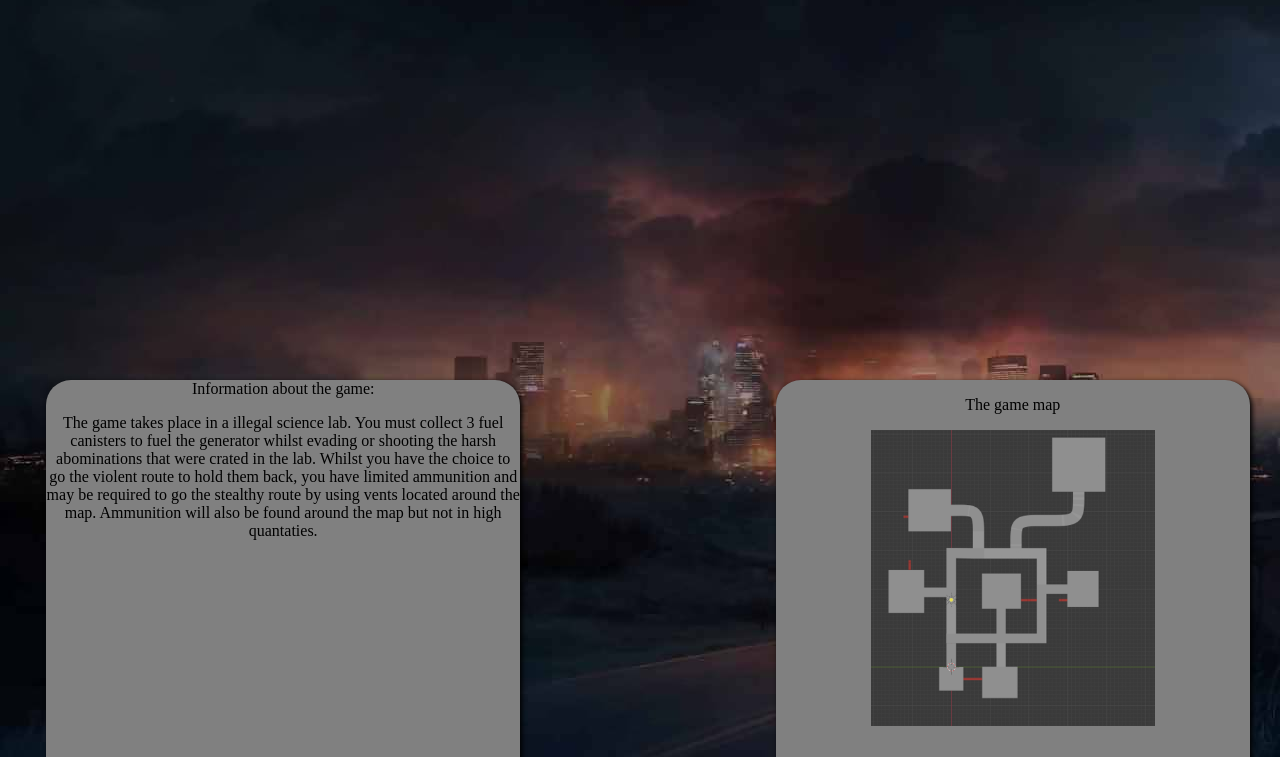
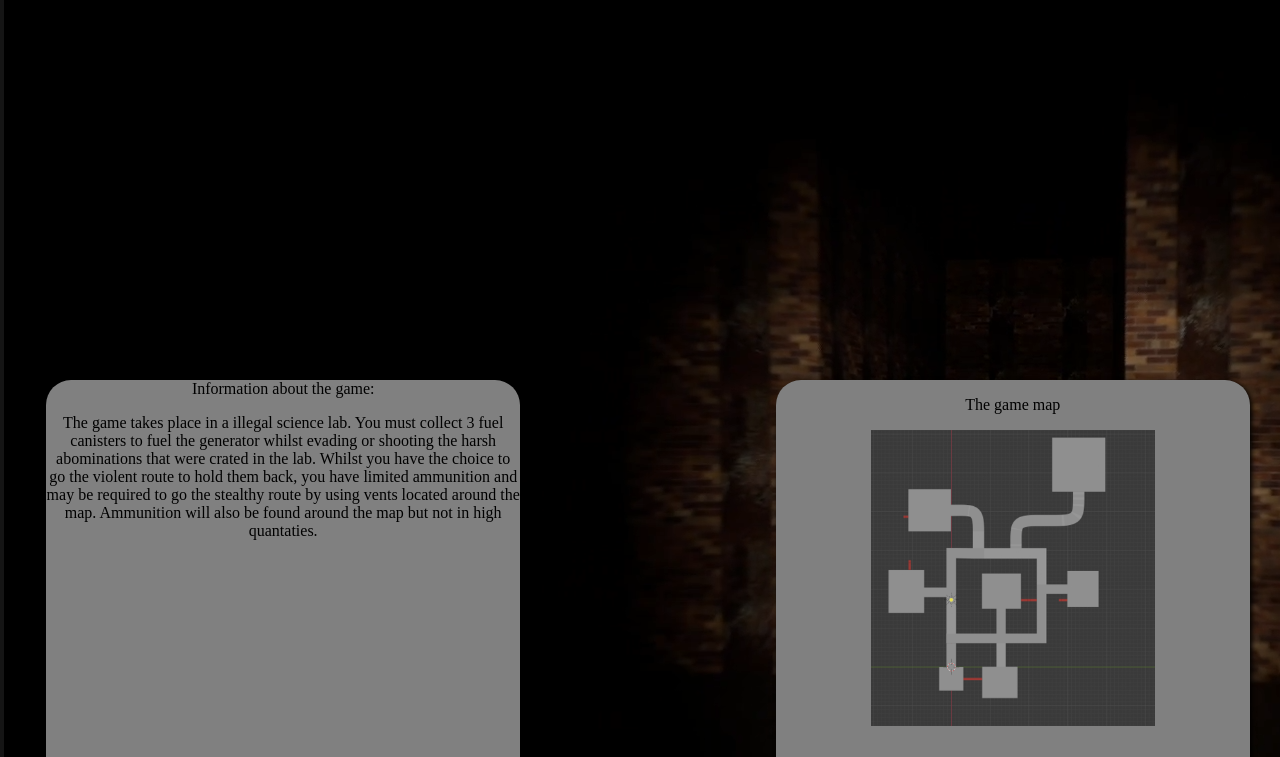
Before and after one commit to OwenAndre/Project-MInion, a plain HTML site: page index.html in a window 1280 px wide. Shown: the part 138-895 px from the top of the page. Drawn offline with Linux system fonts and the light colour scheme; files whose address does not match are found by name.

Commit message:
Add files via upload

```diff
--- a/styles.css
+++ b/styles.css
@@ -1,6 +1,6 @@
 
 body{
-    background-image: url(images/Resident\ evil\ background.jpg);
+    background-image: url(images/Enemy\ chasing.png);
     width: 100%;
     height: auto;
     }
```
Also changed, not shown: Enemy chasing.png (added).
